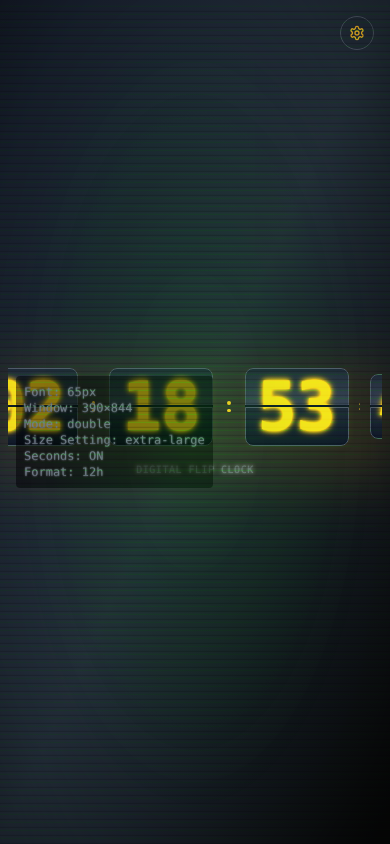
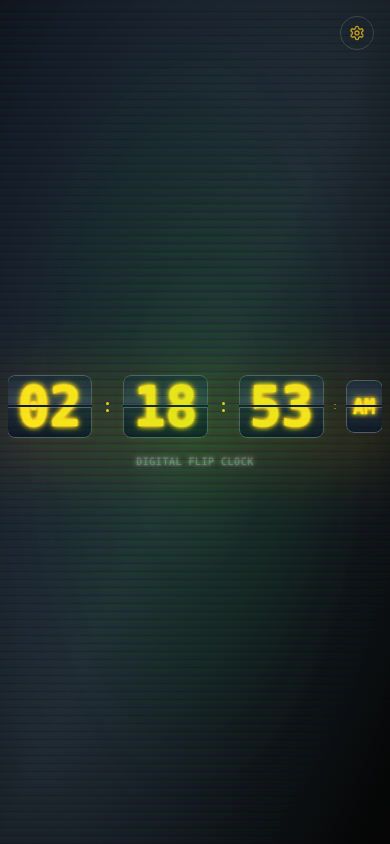
Before and after one commit to Go1/CRTClock, a React (Vite) app: page / in a window 390 px wide. Built offline with nearby package versions, Linux system fonts and the light colour scheme.

Commit message:
Remove oversized font options and optimize for screen fit

```diff
--- a/src/components/FlipClock.tsx
+++ b/src/components/FlipClock.tsx
@@ -36,13 +36,13 @@ const FlipClock: React.FC = () => {
     return () => window.removeEventListener('resize', updateWindowSize);
   }, []);
 
-  // 動的フォントサイズ計算（簡素化・最適化版）
+  // 動的フォントサイズ計算（画面からはみ出さないように最適化）
   const calculateFontSize = useCallback(() => {
     if (windowSize.width === 0 || windowSize.height === 0) return;
 
-    // 利用可能領域
-    const availableWidth = windowSize.width * 0.85;
-    const availableHeight = windowSize.height * 0.7;
+    // 利用可能領域（より保守的に設定）
+    const availableWidth = windowSize.width * 0.9; // 90%に変更
+    const availableHeight = windowSize.height * 0.65; // 65%に変更
 
     console.log('=== Font Size Calculation ===');
     console.log('Available space:', { availableWidth, availableHeight });
@@ -73,14 +73,14 @@ const FlipClock: React.FC = () => {
 
     console.log('Elements:', { totalElements, separators });
 
-    // 幅の計算
-    const digitWidthRatio = settings.flipMode === 'single' ? 0.7 : 1.4;
-    const separatorWidthRatio = 0.12;
+    // 幅の計算（より保守的に）
+    const digitWidthRatio = settings.flipMode === 'single' ? 0.8 : 1.6; // 調整
+    const separatorWidthRatio = 0.15; // 少し大きく
     let totalWidthRatio = totalElements * digitWidthRatio + separators * separatorWidthRatio;
 
     // AM/PM要素
     if (settings.timeFormat === '12h') {
-      totalWidthRatio += 0.6; // AM/PM幅
+      totalWidthRatio += 0.7; // AM/PM幅を少し大きく
     }
 
     // 基本フォントサイズの計算
@@ -95,17 +95,15 @@ const FlipClock: React.FC = () => {
       baseFontSize: Math.round(baseFontSize)
     });
 
-    // ユーザー設定による調整（簡素化）
+    // ユーザー設定による調整（より保守的に）
     const sizeMultipliers = {
-      small: 0.6,
-      medium: 0.75,
-      large: 0.9,
-      'extra-large': 1.0,
-      massive: 1.15,
-      gigantic: 1.3,
+      small: 0.5,
+      medium: 0.65,
+      large: 0.8,
+      'extra-large': 0.95, // 1.0から0.95に変更
     };
 
-    const multiplier = sizeMultipliers[settings.fontSize] || 1.0;
+    const multiplier = sizeMultipliers[settings.fontSize] || 0.95;
     baseFontSize *= multiplier;
 
     console.log('After user multiplier:', {
@@ -113,9 +111,9 @@ const FlipClock: React.FC = () => {
       adjustedSize: Math.round(baseFontSize)
     });
 
-    // 最小・最大制限
+    // 最小・最大制限（より厳しく）
     const minSize = 16;
-    const maxSize = Math.min(availableWidth * 0.2, availableHeight * 0.8);
+    const maxSize = Math.min(availableWidth * 0.15, availableHeight * 0.6); // より小さく制限
     const finalSize = Math.max(minSize, Math.min(maxSize, baseFontSize));
 
     console.log('Final size:', {
@@ -443,16 +441,6 @@ const FlipClock: React.FC = () => {
         ref={clockContainerRef}
         className={`relative w-full h-full flex flex-col justify-center items-center ${settings.crtEffects ? 'crt-content' : ''} max-w-full max-h-full`}
       >
-        {/* Debug Info */}
-        <div className="fixed top-2 left-2 text-xs text-gray-500 bg-black/50 p-2 rounded z-50 font-mono">
-          <div>Font: {calculatedFontSize}px</div>
-          <div>Window: {windowSize.width}×{windowSize.height}</div>
-          <div>Mode: {settings.flipMode}</div>
-          <div>Size Setting: {settings.fontSize}</div>
-          <div>Seconds: {settings.showSeconds ? 'ON' : 'OFF'}</div>
-          <div>Format: {settings.timeFormat}</div>
-        </div>
-
         <div className="w-full h-full flex flex-col justify-center items-center overflow-hidden">
           <div className="flex items-center justify-center min-h-0 flex-1 max-w-full" style={{ gap: `${flipSpacing}px` }}>
             {settings.flipMode === 'single' ? renderSingleDigitMode() : renderDoubleDigitMode()}
--- a/src/components/SettingsModal.tsx
+++ b/src/components/SettingsModal.tsx
@@ -28,8 +28,6 @@ const SettingsModal: React.FC<SettingsModalProps> = ({
     { value: 'medium', label: '中' },
     { value: 'large', label: '大' },
     { value: 'extra-large', label: '特大' },
-    { value: 'massive', label: '巨大' },
-    { value: 'gigantic', label: '超巨大' },
   ] as const;
 
   const fontColorOptions = [
--- a/src/types/settings.ts
+++ b/src/types/settings.ts
@@ -2,7 +2,7 @@ export interface ClockSettings {
   timeFormat: '12h' | '24h';
   showSeconds: boolean;
   flipMode: 'single' | 'double';
-  fontSize: 'small' | 'medium' | 'large' | 'extra-large' | 'massive' | 'gigantic';
+  fontSize: 'small' | 'medium' | 'large' | 'extra-large';
   fontColor: 'amber' | 'blue' | 'green' | 'red' | 'purple' | 'white';
   displayFlavor: 'realistic' | 'material' | 'retro-8bit';
   fontFamily: 'mono' | 'sans' | 'serif' | 'pixel';
@@ -22,14 +22,12 @@ export const defaultSettings: ClockSettings = {
   fontGlow: true,
 };
 
-// 最大サイズ対応のフォントサイズクラス
+// 画面サイズに適応するフォントサイズクラス（巨大・超巨大を削除）
 export const fontSizeClasses = {
   small: 'text-2xl sm:text-3xl lg:text-4xl',
   medium: 'text-4xl sm:text-5xl lg:text-6xl',
   large: 'text-5xl sm:text-6xl lg:text-7xl',
   'extra-large': 'text-6xl sm:text-7xl lg:text-8xl',
-  massive: 'text-7xl sm:text-8xl lg:text-9xl xl:text-[10rem] 2xl:text-[12rem]',
-  gigantic: 'text-8xl sm:text-9xl lg:text-[10rem] xl:text-[12rem] 2xl:text-[14rem]',
 };
 
 export const fontColorClasses = {
```
